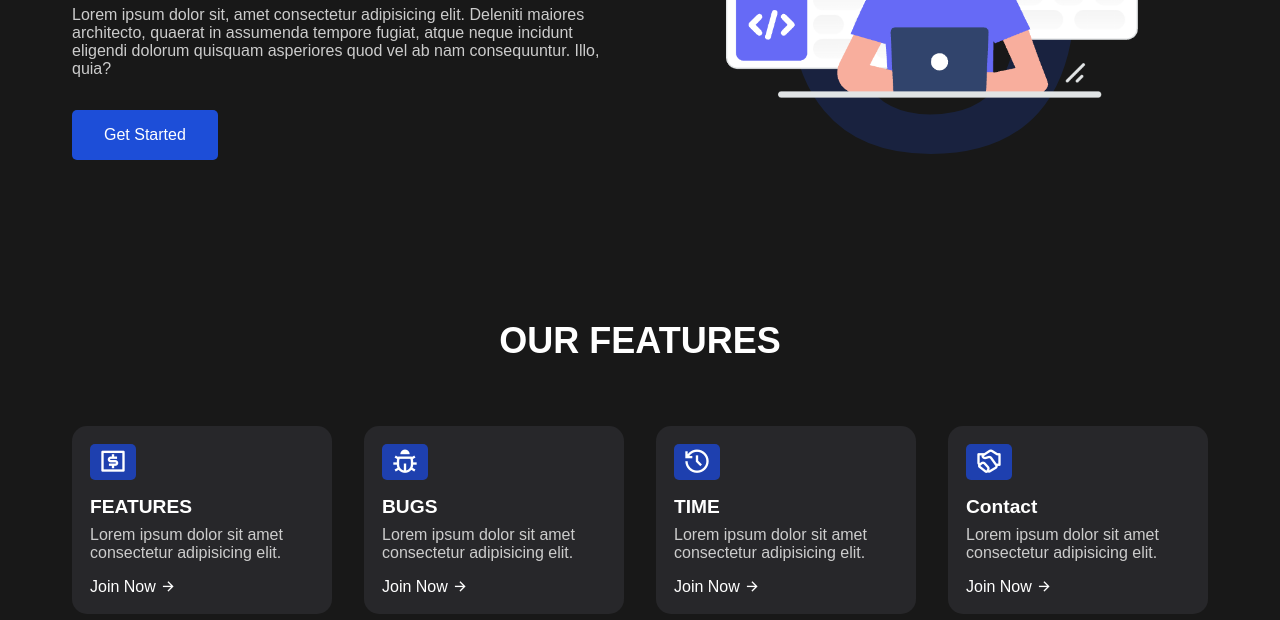
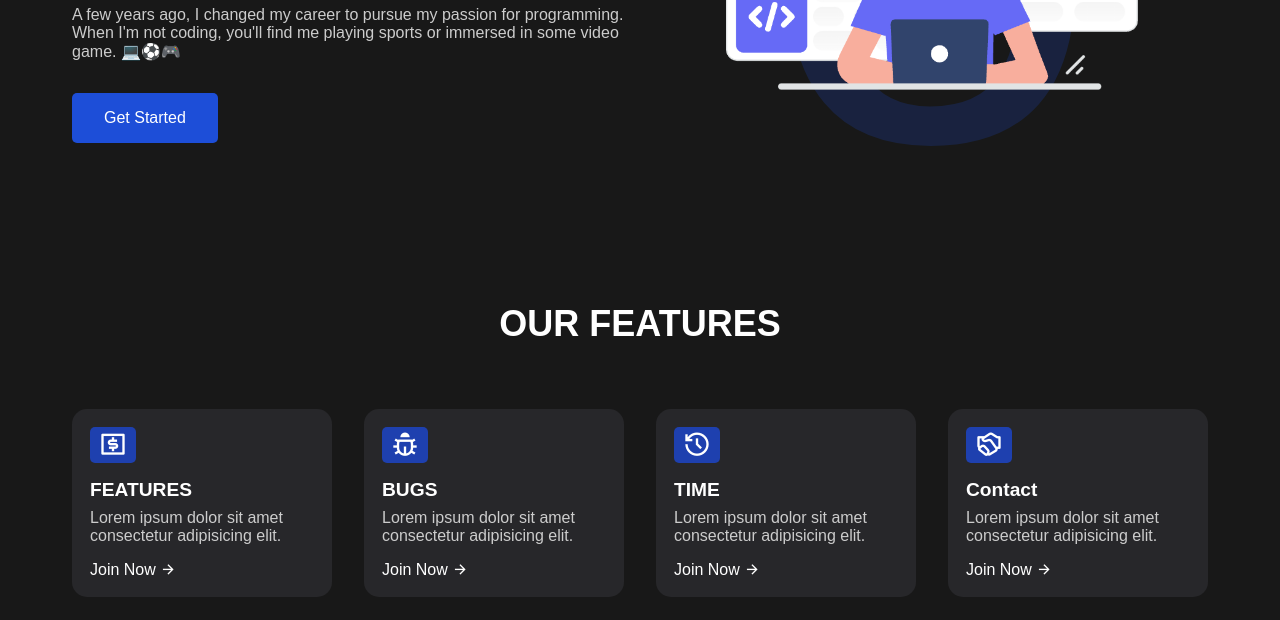
Before and after one commit to JoniSchimansky/Personal-Portfolio, a plain HTML site: page index.html in a window 1280 px wide. Shown: the part 480-1100 px from the top of the page. Drawn offline with nearby package versions, Linux system fonts and the light colour scheme; a web font is replaced by a local one.

Commit message:
personal text

```diff
--- a/index.html
+++ b/index.html
@@ -33,7 +33,7 @@
             <h4>Welcome to my personal portfolio</h4>
             <h1>Hi, I'm <span>Jonathan Schimansky</span>, Front End Developer</h1>
             <p>
-                Lorem ipsum dolor sit, amet consectetur adipisicing elit. Deleniti maiores architecto, quaerat in assumenda tempore fugiat, atque neque incidunt eligendi dolorum quisquam asperiores quod vel ab nam consequuntur. Illo, quia?
+                A few years ago, I changed my career to pursue my passion for programming. When I'm not coding, you'll find me playing sports or immersed in some video game. 💻⚽🎮
             </p>
             <button class="btn">Get Started</button>
         </div>
```
